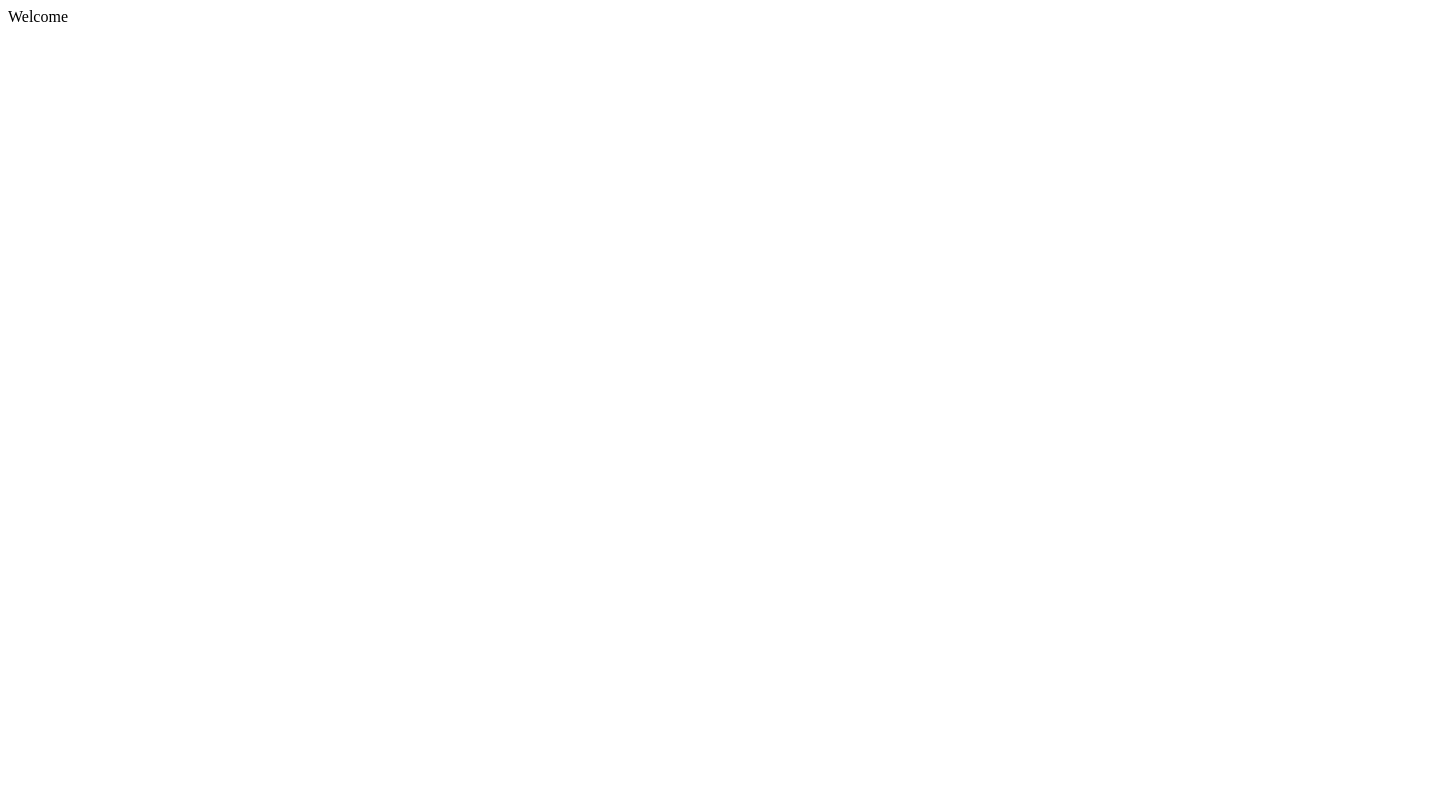
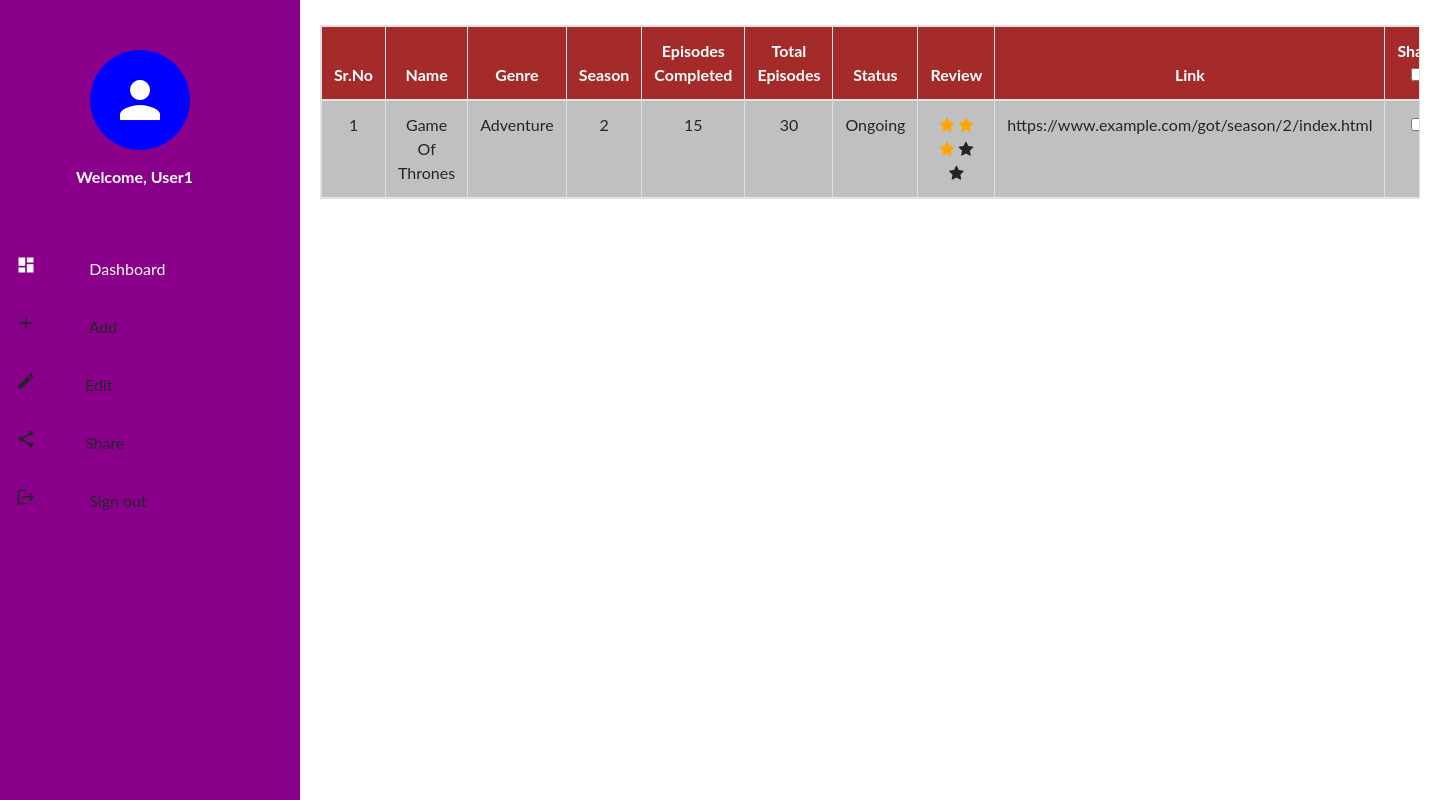
Before and after one commit to ArunKochukadavil/WatchList, a plain HTML site: page WatchList/WatchListUI/Dashboard.html in a window 1280 px wide. Shown: the whole page, 1440 px wide, since content can reach past the window. Drawn offline with Linux system fonts and the light colour scheme.

Commit message:
basic layout of dashboard

```diff
--- a/WatchList/WatchListUI/Dashboard.html
+++ b/WatchList/WatchListUI/Dashboard.html
@@ -1,10 +1,175 @@
 <!DOCTYPE html>
 <html>
 <head>
-    <meta charset="utf-8" />
-    <title></title>
+    <title>Dashboard</title>
+    <link rel="stylesheet" href="https://fonts.googleapis.com/icon?family=Material+Icons">
+    <link rel="stylesheet" href="style/bootstrap-4.3.1.min.css">
+    <script src="scripts/bootstrap-4.3.1.min.js"></script>
+    <script src="scripts/jquery-3.4.1.min.js"></script>
+    <link rel="stylesheet" href="https://cdnjs.cloudflare.com/ajax/libs/font-awesome/4.7.0/css/font-awesome.min.css">
+    <script>
+        document.getElementById('dashboard').focus();
+    </script>
+    <style>
+        body {
+            margin: 0;
+            font-family: "Lato", sans-serif;
+        }
+        .sidebar {
+            margin: 0;
+            padding: 0;
+            width: 300px;
+            background-color:darkmagenta;
+            position: fixed;
+            height: 100%;
+            overflow: auto;
+        }
+        .sidebar a {
+            display: block;
+            color: white;
+            padding: 16px;
+            text-decoration: none;
+        }
+        .sidebar a.active {
+            background-color: #4CAF50;
+            color: white;
+        }
+        .sidebar a:hover:not(.active) {
+            background-color: blue;
+            color: white;
+            cursor: pointer;
+            font-weight: bold;
+            border-radius: 10px;
+        }
+        div.content {
+            margin-left: 200px;
+            padding: 1px 16px;
+            height: 1000px;
+        }
+        @media screen and (max-width: 700px) {
+        .sidebar {
+            width:300px;
+            height: 100%;
+            position: fixed;
+            overflow: auto;
+            }
+        }
+        @media screen and (max-width: 400px) {
+            .sidebar{
+                width: 100%;
+                height: auto;
+                position: relative;
+            }
+            .sidebar a {
+                text-align: center;
+                float: none;
+            }
+            #view_data{
+                text-align:center;
+                margin-left:50px;
+                padding-top:25px;
+                padding-left:20px;
+                padding-right: 20px;
+            }
+        }
+        #user_icon{
+            font-size: 60px;
+            color: white;
+            margin-top: 50px;
+            margin-left:90px;
+            background-color: blue;
+            padding: 20px;
+            border-radius: 100px;
+        }
+        #dash_icon,#add_icon,#edit_icon,#share_icon,#sign_out_icon{
+            font-size:20px;
+        }
+        #welcome{
+            font-weight: bold;
+            color: white;
+            margin-top: 15px;
+            margin-left:76px;
+        }
+        #dashboard{
+            margin-top:50px;
+        }
+        #view_data{
+            text-align: center;
+            margin-left: 300px;
+            padding-top:25px;
+            padding-left:20px;
+            padding-right: 20px;
+        }
+        thead{
+            background-color: brown;
+            color:white;
+            font-weight: bold;
+        }
+        table{
+            background-color: silver;
+        }
+        .checked {
+            color: orange;
+        }
+    </style>
 </head>
 <body>
-    Welcome
+    <div class="sidebar">
+        <i class="material-icons" id="user_icon">person</i>
+        <p id="welcome">Welcome, User1</p>
+        <a id="dashboard" href="#">
+            <i class="material-icons" id="dash_icon">dashboard</i> &nbsp; &nbsp; &nbsp; &nbsp; &nbsp; &nbsp; Dashboard
+        </a>
+        <a id="add">
+            <i class="material-icons" id="add_icon">add</i> &nbsp; &nbsp; &nbsp; &nbsp; &nbsp; &nbsp; Add
+        </a>
+        <a id="edit">
+            <i class="material-icons" id="edit_icon">edit</i>&nbsp; &nbsp; &nbsp; &nbsp; &nbsp; &nbsp; Edit
+        </a>
+        <a id="share">
+            <i class="material-icons" id="share_icon">share</i>&nbsp; &nbsp; &nbsp; &nbsp; &nbsp; &nbsp; Share
+        </a>
+        <a id="sign_out">
+            <i class="material-icons" id="sign_out_icon">logout</i>    &nbsp; &nbsp; &nbsp; &nbsp; &nbsp; &nbsp; Sign out
+        </a>
+    </div>
+    <div id="view_data" class="container">
+        <table id="table_data" class="table table-bordered table-responsive">
+            <thead>
+                <tr>
+                    <th>Sr.No</th>
+                    <th>Name</th>
+                    <th>Genre</th>
+                    <th>Season</th>
+                    <th>Episodes Completed</th>
+                    <th>Total Episodes</th>
+                    <th>Status</th>
+                    <th>Review</th>
+                    <th>Link</th>
+                    <th>Share<input type="checkbox" onchange="checkAll(this)" name="chk[]"></th>
+                </tr>
+            </thead>
+            <tbody>
+                <tr>
+                    <td>1</td>
+                    <td>Game Of Thrones</td>
+                    <td>Adventure</td>
+                    <td>2</td>
+                    <td>15</td>
+                    <td>30</td>
+                    <td>Ongoing</td>
+                    <td>
+                        <span class="fa fa-star checked"></span>
+                        <span class="fa fa-star checked"></span>
+                        <span class="fa fa-star checked"></span>
+                        <span class="fa fa-star"></span>
+                        <span class="fa fa-star"></span>
+                    </td>
+                    <td>https://www.example.com/got/season/2/index.html</td>
+                    <td><input type="checkbox"></td>
+                </tr>
+            </tbody>
+        </table>
+    </div>
 </body>
 </html>
```
